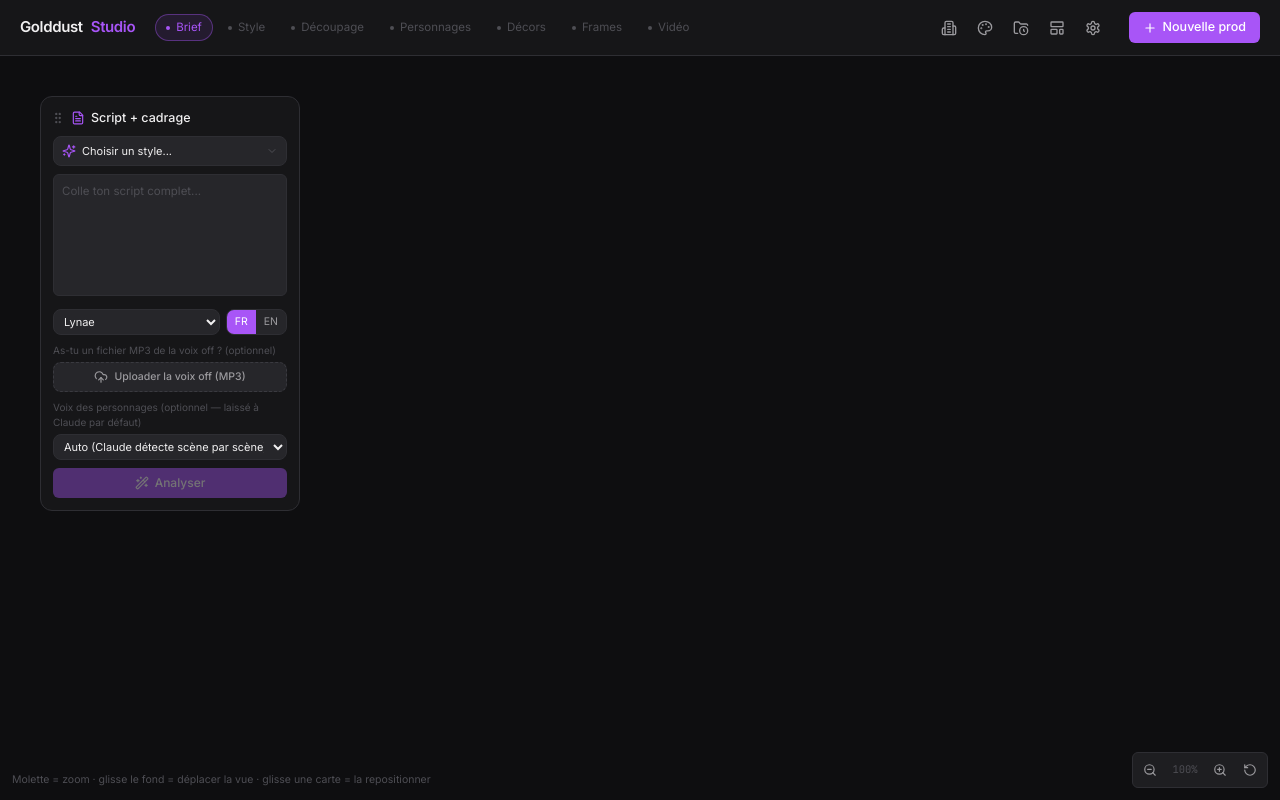
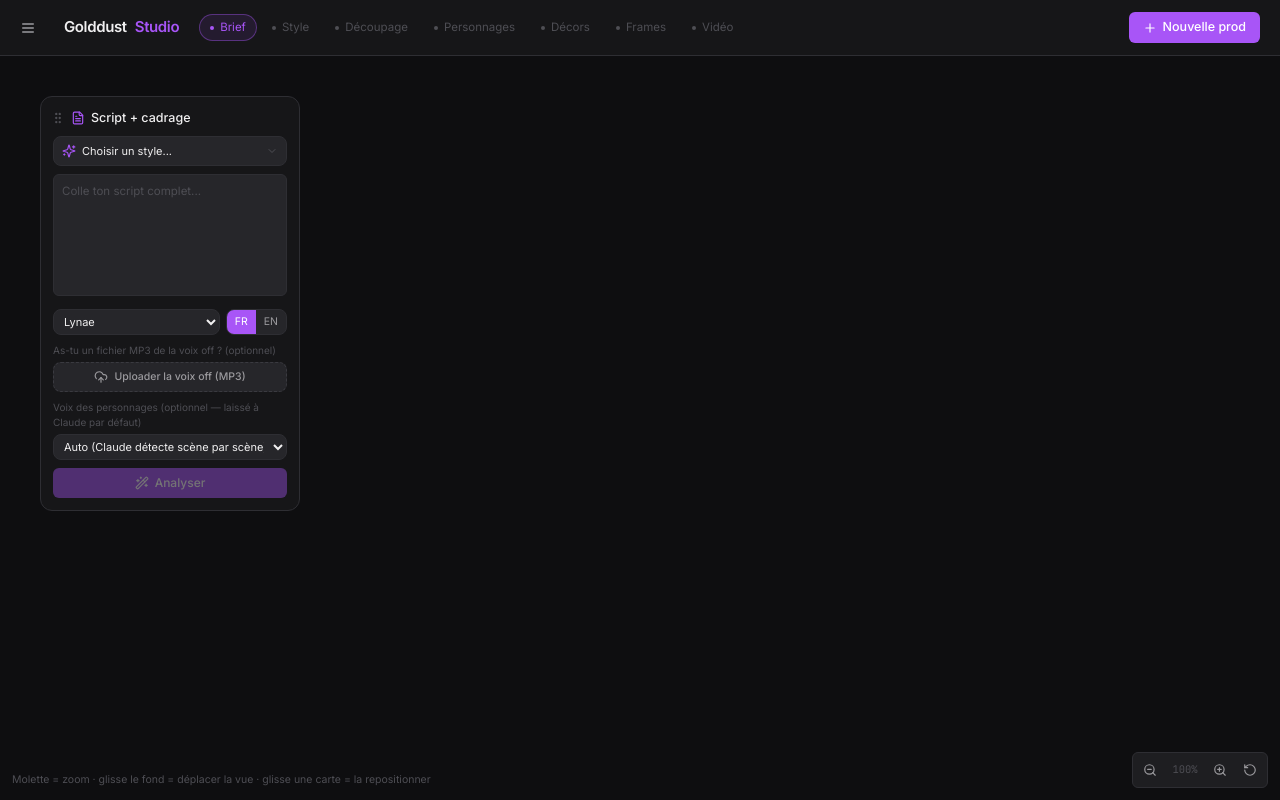
Before and after one commit to victorlienhardt67-netizen/aaa, a Next.js app: page /studio in a window 1280 px wide. Built offline with nearby package versions, Linux system fonts and the light colour scheme.

Commit message:
Update Topbar.tsx

```diff
--- a/components/studio-agent/Topbar.tsx
+++ b/components/studio-agent/Topbar.tsx
@@ -1,21 +1,19 @@
 "use client";
 
-import Link from "next/link";
-import { Building2, Check, FolderClock, LayoutTemplate, Palette, Plus, Settings } from "lucide-react";
+import { Check, Menu, Plus } from "lucide-react";
 import { useBrandStore } from "@/store/brandStore";
 import { useProjectStore } from "@/store/projectStore";
 import { cn } from "@/lib/utils";
 import { AGENT_STEPS, agentStepIndex } from "./steps";
 
-const NAV_LINKS = [
-  { href: "/brands", label: "Marques", icon: Building2 },
-  { href: "/styles", label: "Styles", icon: Palette },
-  { href: "/projects", label: "Projets", icon: FolderClock },
-  { href: "/templates", label: "Templates", icon: LayoutTemplate },
-  { href: "/settings", label: "Paramètres", icon: Settings },
-];
-
-export function AgentTopbar({ onNewProduction }: { onNewProduction: () => void }) {
+export function AgentTopbar({
+  onNewProduction,
+  onOpenMenu,
+}: {
+  onNewProduction: () => void;
+  /** Ouvre le vrai menu de navigation (même composant/couleurs que le reste du site) en superposition. */
+  onOpenMenu: () => void;
+}) {
   const currentProject = useProjectStore((s) => s.currentProject);
   const brands = useBrandStore((s) => s.brands);
   const brand = brands.find((b) => b.id === currentProject?.brandId);
@@ -28,6 +26,15 @@ export function AgentTopbar({ onNewProduction }: { onNewProduction: () => void }
 
   return (
     <header className="h-14 shrink-0 border-b border-agent-bd bg-agent-s1 flex items-center px-5 gap-5">
+      <button
+        type="button"
+        onClick={onOpenMenu}
+        title="Ouvrir le menu"
+        className="shrink-0 p-2 -ml-2 rounded-md text-agent-t2 hover:text-agent-t1 hover:bg-agent-s2 transition-colors"
+      >
+        <Menu className="w-4 h-4" />
+      </button>
+
       <div className="flex items-center gap-2 shrink-0">
         <span className="font-semibold text-[15px] tracking-tight text-agent-t1">Golddust</span>
         <span className="font-semibold text-[15px] tracking-tight text-agent-acc">Studio</span>
@@ -64,19 +71,6 @@ export function AgentTopbar({ onNewProduction }: { onNewProduction: () => void }
         })}
       </nav>
 
-      <div className="flex items-center gap-1 shrink-0">
-        {NAV_LINKS.map(({ href, label, icon: Icon }) => (
-          <Link
-            key={href}
-            href={href}
-            title={label}
-            className="p-2 rounded-md text-agent-t2 hover:text-agent-t1 hover:bg-agent-s2 transition-colors"
-          >
-            <Icon className="w-4 h-4" />
-          </Link>
-        ))}
-      </div>
-
       <button
         type="button"
         onClick={onNewProduction}
```
